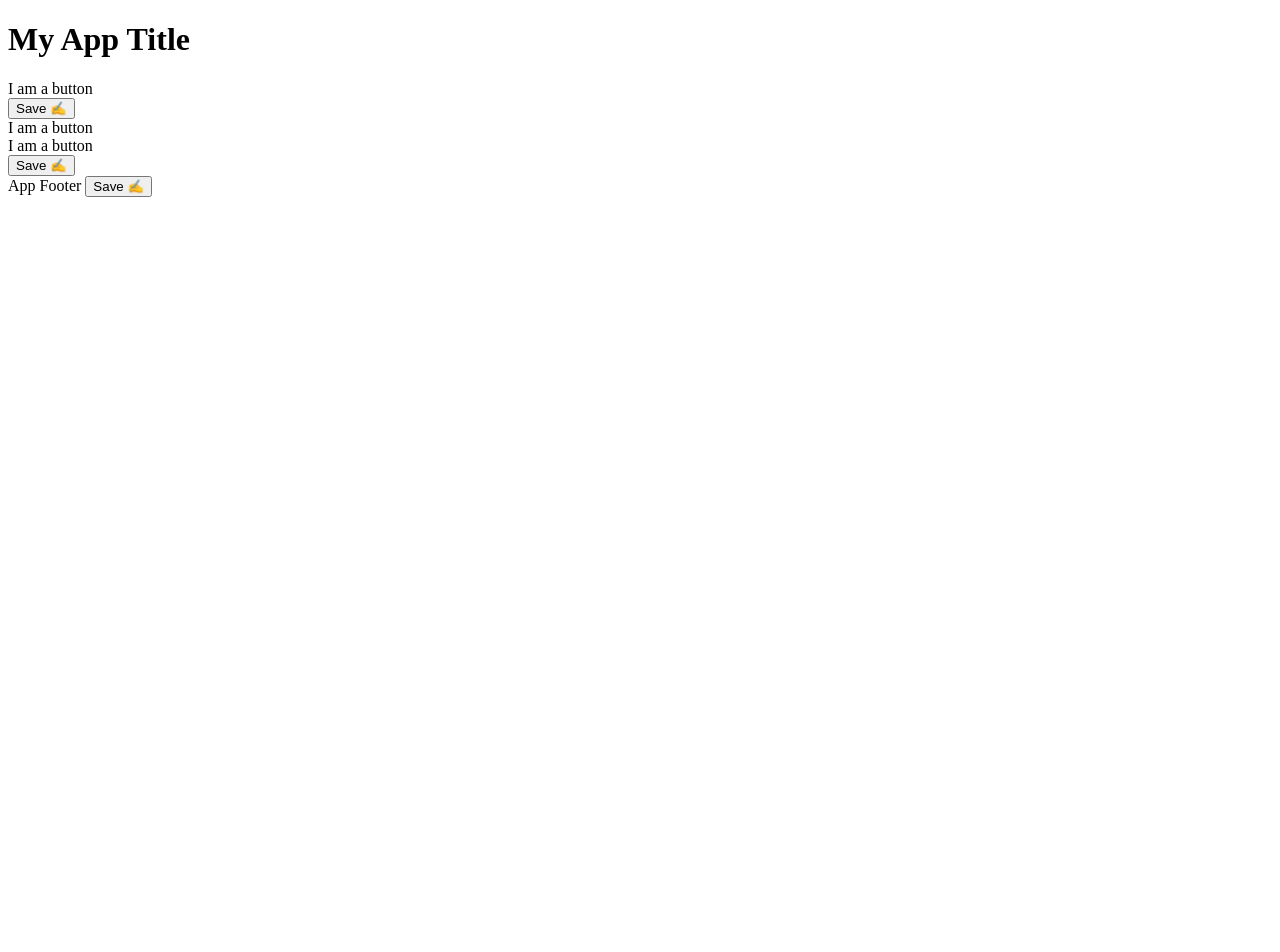
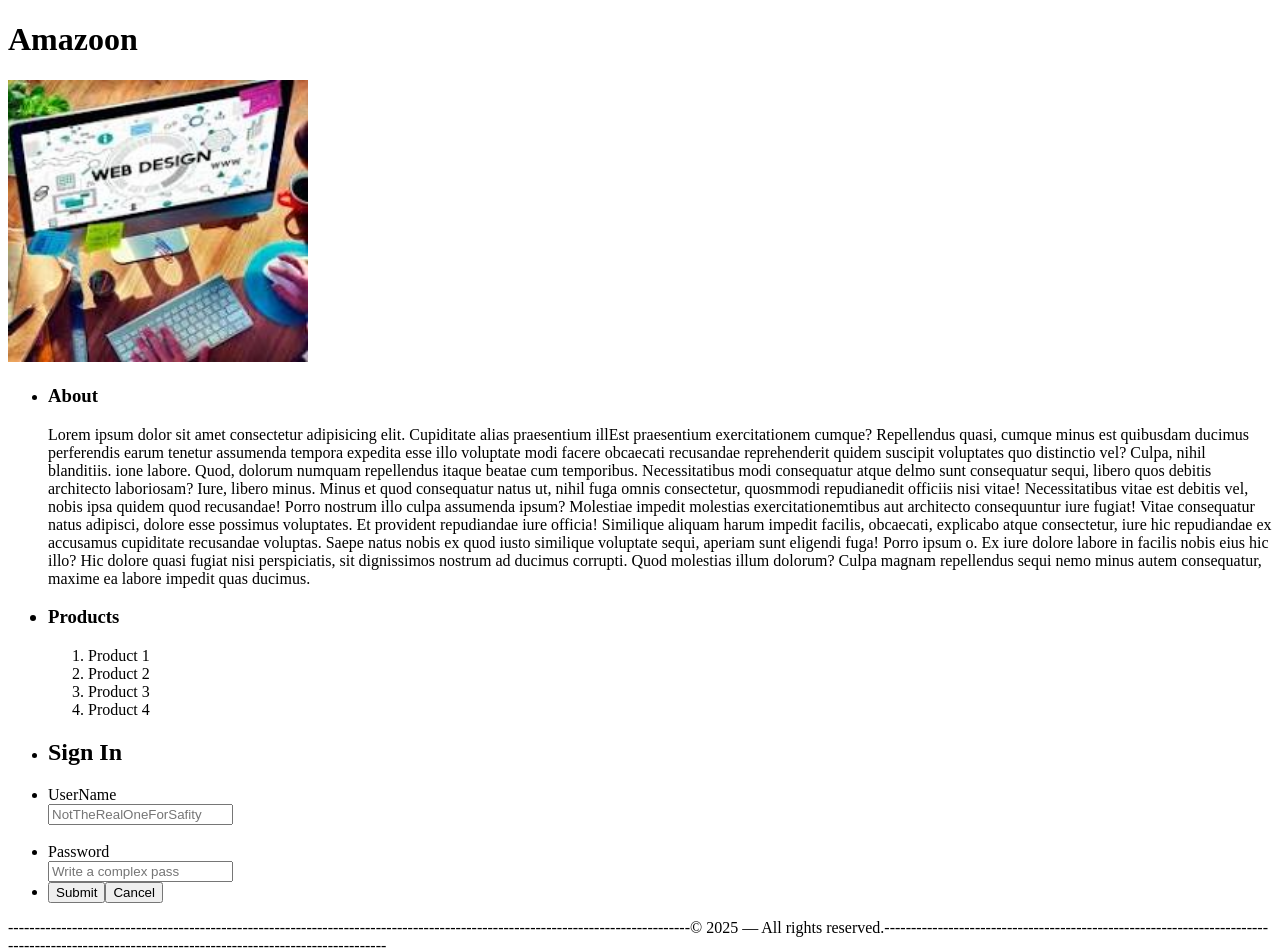
Before and after one commit to mohamedelgamed1337-afk/3145-React-01, a React (Vite) app: page / in a window 1280 px wide. Shown: the top 952 px of the page. Before the commit the page ends 800 px from the top, so only its background shows below. Built offline with nearby package versions, Linux system fonts and the light colour scheme.

Commit message:
made a web using only html in react

```diff
--- a/src/App.jsx
+++ b/src/App.jsx
@@ -1,11 +1,12 @@
 import TopPart from './TopPart'
 import BottomPart from './BottomPart'
-
+import SignIn from './SignIn'
 
 export default function App() {
     return (
         <div>
             <TopPart></TopPart>
+            <SignIn></SignIn>
             <BottomPart></BottomPart>
         </div>
     )
--- a/src/BottomPart.jsx
+++ b/src/BottomPart.jsx
@@ -1,9 +1,8 @@
-import { ButtonWithIcon } from './Buttons'
 
 export default function BottomPart() {
     return (
         <footer>
-            App Footer <ButtonWithIcon></ButtonWithIcon>
+            --------------------------------------------------------------------------------------------------------------------------------&copy; 2025 — All rights reserved.-----------------------------------------------------------------------------------------------------------------------------------------------
         </footer>
     )
 }
--- a/src/Buttons.jsx
+++ /dev/null
@@ -1,22 +0,0 @@
-export function Button() {
-    return (
-        <div>I am a button</div>
-    )
-}
-
-export function ButtonGroup() {
-    return (
-        <div>
-            <button>Btn A</button>
-            <button>Btn B</button>
-        </div>
-    )
-}
-
-export function ButtonWithIcon() {
-    return (
-        <button>
-           Save ✍
-        </button>
-    )
-}
--- /dev/null
+++ b/src/SignIn.jsx
@@ -0,0 +1,16 @@
+export default function SignIn () {
+    return (<div>
+        <ul>
+        <li><h2>Sign In</h2></li>
+        <li><label>UserName</label></li>
+        <input type="text" required placeholder="NotTheRealOneForSafity" maxLength="8"/>
+        <br></br>
+        <br></br>
+        <li><label>Password</label></li>
+        <input type="password" placeholder="Write a complex pass" minLength="8" maxLength="30"/>
+        <br></br>
+            <li><button>Submit</button><button>Cancel</button></li>
+            </ul>
+        </div>
+    )
+}
--- a/src/TopPart.jsx
+++ b/src/TopPart.jsx
@@ -1,14 +1,10 @@
-import { Button, ButtonWithIcon } from "./Buttons"
 
+import { AboutMe } from "./about.jsx"
 export default function TopPart() {
-    return (
+    return ( <div>
         <header>
-            <h1>My App Title</h1>
-            <Button></Button>
-            <ButtonWithIcon></ButtonWithIcon>
-            <Button></Button>
-            <Button></Button>
-            <ButtonWithIcon></ButtonWithIcon>
+        <AboutMe></AboutMe>
         </header>
+        </div>
     )
 }
--- /dev/null
+++ b/src/about.jsx
@@ -0,0 +1,29 @@
+import Img from './pictures/Img.jpg'
+
+export function AboutMe () {
+    return (
+    <div>
+    <h1>Amazoon</h1>
+    <img src={Img} alt="mohamedpic" width="300px"/>
+    <br></br>
+    <ul><li><h3>About</h3></li>
+                    Lorem ipsum dolor sit amet consectetur adipisicing elit. Cupiditate alias praesentium illEst praesentium exercitationem cumque?
+                    Repellendus quasi, cumque minus est quibusdam ducimus perferendis earum tenetur assumenda tempora expedita esse illo voluptate modi facere obcaecati recusandae reprehenderit quidem suscipit voluptates quo distinctio vel? Culpa, nihil blanditiis.
+                    ione labore. Quod, dolorum numquam repellendus itaque beatae cum temporibus.
+                    Necessitatibus modi consequatur atque delmo sunt consequatur sequi, libero quos debitis architecto laboriosam? Iure, libero minus.
+                    Minus et quod consequatur natus ut, nihil fuga omnis consectetur, quosmmodi repudianedit officiis nisi vitae! Necessitatibus vitae est debitis vel, nobis ipsa quidem quod recusandae! Porro nostrum illo culpa assumenda ipsum?
+                    Molestiae impedit molestias exercitationemtibus aut architecto consequuntur iure fugiat!
+                    Vitae consequatur natus adipisci, dolore esse possimus voluptates. Et provident repudiandae iure officia! Similique aliquam harum impedit facilis, obcaecati, explicabo atque consectetur, iure hic repudiandae ex accusamus cupiditate recusandae voluptas.
+                    Saepe natus nobis ex quod iusto similique voluptate sequi, aperiam sunt eligendi fuga! Porro ipsum o. Ex iure dolore labore in facilis nobis eius hic illo?
+                    Hic dolore quasi fugiat nisi perspiciatis, sit dignissimos nostrum ad ducimus corrupti. Quod molestias illum dolorum? Culpa magnam repellendus sequi nemo minus autem consequatur, maxime ea labore impedit quas ducimus.
+    <h3><li>Products</li></h3>
+    <ol>
+    <li>Product 1</li>
+    <li>Product 2</li>
+    <li>Product 3</li>
+    <li>Product 4</li>
+    </ol>
+    </ul>
+    </div>
+    )
+}
```
Also changed, not shown: src/pictures/Img.jpg (added).
